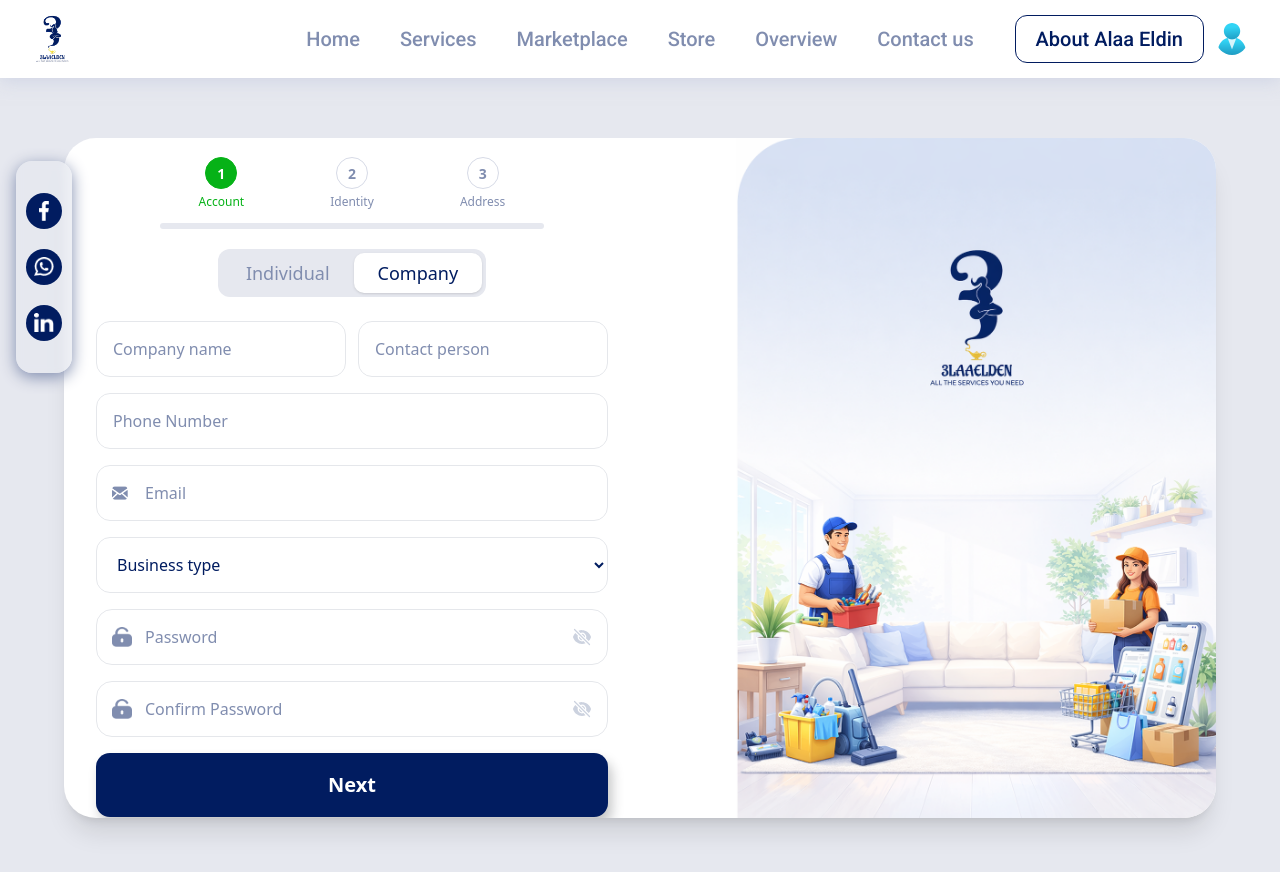
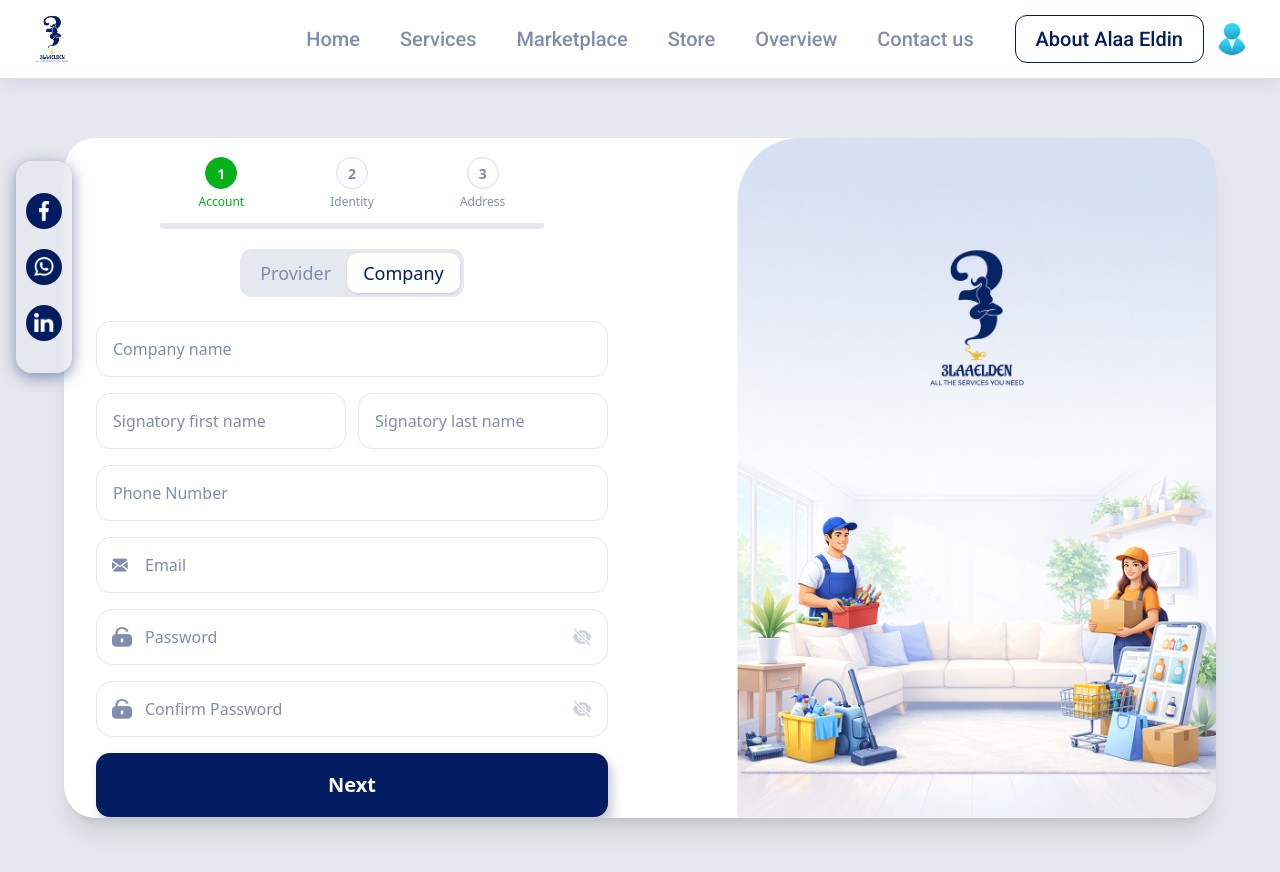
Before and after one commit to yassersalem74/ALAA-ELDIEN, a React (Vite) app: page /signup in a window 1280 px wide. Both pictures are taken after a click on the button "Company". Shown: the top 872 px of the page. Built offline with nearby package versions, Linux system fonts and the light colour scheme; no server answers.

Commit message:
Feature/ added auth flow for company

```diff
--- a/src/api/auth/auth.endpoints.js
+++ b/src/api/auth/auth.endpoints.js
@@ -1,6 +1,8 @@
 export const AUTH_ENDPOINTS = {
   REGISTER: "/api/v1/authentication/register",
+  COMPANY_REGISTER: "/api/v1/authentication/company/register",
   VERIFY_EMAIL: "/api/v1/authentication/verify-email",
+  COMPANY_VERIFY_EMAIL: "/api/v1/authentication/company/verify-email",
   RESEND_EMAIL_VERIFICATION: "/api/v1/authentication/resend-email-verification",
   LOGIN: "/api/v1/authentication/login",
   FORGET_PASSWORD: "/api/v1/authentication/forget-password",
--- a/src/components/auth/forms/login/LoginForm.jsx
+++ b/src/components/auth/forms/login/LoginForm.jsx
@@ -31,6 +31,28 @@ const getAuthToken = (data) =>
   data?.user?.token;
 
 const getAuthUser = (data) => data?.user || data?.data?.user;
+
+const ACCOUNT_TYPE_OPTIONS = [
+  { id: "individual", label: "Provider" },
+  { id: "company", label: "Company" },
+];
+
+const ACCOUNT_TYPE_LABELS = {
+  individual: "Provider",
+  company: "Company",
+};
+
+const normalizeAccountType = (value) => {
+  const normalizedValue = String(value || "").trim().toLowerCase();
+
+  if (!normalizedValue) return "";
+  if (normalizedValue.includes("company")) return "company";
+
+  return "individual";
+};
+
+const getAccountTypeLabel = (accountType) =>
+  ACCOUNT_TYPE_LABELS[accountType] || accountType;
 
 export default function LoginForm() {
   const [accountType, setAccountType] = useState("individual");
@@ -86,13 +108,16 @@ export default function LoginForm() {
 
       const token = getAuthToken(res);
       const user = getAuthUser(res);
-      const currentUser = user || {
+      const currentUser = {
+        ...(user || {}),
         email: data.email,
         accountType,
       };
 
-      // Validate account type matches
-      const userAccountType = user?.accountType || user?.type || accountType;
+      const userAccountType = normalizeAccountType(
+        user?.accountType || user?.type || user?.role || accountType
+      );
+
       if (userAccountType && userAccountType !== accountType) {
         const errorMessage = "Invalid email or password.";
 
@@ -124,7 +149,9 @@ export default function LoginForm() {
 
       showToast(
         "success",
-        `Logged in successfully as ${accountType} with email: ${data.email}.`
+        `Logged in successfully as ${getAccountTypeLabel(
+          accountType
+        )} with email: ${data.email}.`
       );
 
       setTimeout(() => {
@@ -178,31 +205,21 @@ export default function LoginForm() {
               {/* Account Type */}
               <div className="flex justify-center">
                 <div className="flex bg-[#E6E8EF] rounded-xl p-1 text-sm sm:text-lg">
+                  {ACCOUNT_TYPE_OPTIONS.map((option) => (
                     <button
+                      key={option.id}
                       type="button"
-                    aria-pressed={accountType === "individual"}
-                    onClick={() => handleAccountTypeChange("individual")}
-                    className={`px-6 py-1.5 rounded-[10px] transition-all duration-300 cursor-pointer ${
-                      accountType === "individual"
+                      aria-pressed={accountType === option.id}
+                      onClick={() => handleAccountTypeChange(option.id)}
+                      className={`px-4 py-1.5 rounded-[10px] transition-all duration-300 ${
+                        accountType === option.id
                           ? "bg-white text-[#011C60] shadow"
-                        : "text-[#808DAF]"
+                          : "cursor-pointer text-[#808DAF]"
                       }`}
                     >
-                    Individual
+                      {option.label}
                     </button>
-
-                  <button
-                    type="button"
-                    aria-pressed={accountType === "company"}
-                    onClick={() => handleAccountTypeChange("company")}
-                    className={`px-6 py-1.5 rounded-[10px] transition-all duration-300 cursor-pointer ${
-                      accountType === "company"
-                        ? "bg-white text-[#011C60] shadow"
-                        : "text-[#808DAF]"
-                    }`}
-                  >
-                    Company
-                  </button>
+                  ))}
                 </div>
               </div>
 
@@ -318,7 +335,7 @@ export default function LoginForm() {
               <p className="text-center text-[14px] sm:text-[18px] leading-6 text-[#808DAF]">
                 Don’t have an account?{" "}
                 <span
-                 onClick={() => navigate("/signup")}
+                 onClick={() => navigate("/signup", { state: { accountType } })}
                   className="
                         text-[#011C60] font-semibold cursor-pointer
 
--- a/src/components/auth/forms/signup-company/StepOneInfo.jsx
+++ b/src/components/auth/forms/signup-company/StepOneInfo.jsx
@@ -1,7 +1,11 @@
+import { useEffect } from "react";
 import { useForm, useWatch } from "react-hook-form";
-import { useEffect } from "react";
 import PasswordToggle from "../../../common/PasswordToggle";
 import emailIcon from "../../../../assets/images/auth/email.png";
+
+const NAME_PATTERN = /^[A-Za-z ]+$/;
+const PASSWORD_PATTERN =
+  /^(?=.*[a-z])(?=.*[A-Z])(?=.*\d)(?=.*[@$!%*?&+])\S{8,50}$/;
 
 export default function StepOneInfo({
   onNext,
@@ -25,7 +29,6 @@ export default function StepOneInfo({
     name: "password",
   });
 
-  // 🔥 revalidate confirm password when password changes
   useEffect(() => {
     if (password) {
       trigger("confirmPassword");
@@ -33,7 +36,7 @@ export default function StepOneInfo({
   }, [password, trigger]);
 
   const onSubmit = (data) => {
-    console.log("STEP 1 DATA ✅", data);
+    console.log("COMPANY STEP 1 DATA", data);
     onNext(data);
   };
 
@@ -49,57 +52,109 @@ export default function StepOneInfo({
       onSubmit={handleSubmit(onSubmit, handleInvalidSubmit)}
       className="space-y-4"
     >
+      <div>
+        <input
+          placeholder="Company name"
+          {...register("companyName", {
+            required: "Company name is required",
+            minLength: {
+              value: 3,
+              message: "Company name must be at least 3 characters",
+            },
+            maxLength: {
+              value: 200,
+              message: "Company name must be 200 characters or less",
+            },
+          })}
+          className={`w-full h-12 sm:h-14 rounded-[14px]
+          px-4 text-[12px] sm:text-[16px]
+          placeholder:text-[#808DAF] text-[#011C60]
+          border ${
+            errors.companyName
+              ? "border-red-500 focus:border-red-500"
+              : "border-gray-200 focus:border-[#011C60]"
+          }
+          outline-none`}
+        />
+        {errors.companyName && (
+          <span className="text-red-500 text-xs">
+            {errors.companyName.message}
+          </span>
+        )}
+      </div>
 
-      {/* Company Details */}
       <div className="flex gap-3">
         <div className="w-1/2">
           <input
-            placeholder="Company name"
-            {...register("firstName", {
-              required: "Company name is required",
+            placeholder="Signatory first name"
+            {...register("signatoryFirstName", {
+              required: "Signatory first name is required",
+              minLength: {
+                value: 3,
+                message: "First name must be at least 3 characters",
+              },
+              maxLength: {
+                value: 50,
+                message: "First name must be 50 characters or less",
+              },
+              pattern: {
+                value: NAME_PATTERN,
+                message: "First name can contain letters and spaces only",
+              },
             })}
             className={`w-full h-12 sm:h-14 rounded-[14px]
             px-4 text-[12px] sm:text-[16px]
             placeholder:text-[#808DAF] text-[#011C60]
             border ${
-              errors.firstName
+              errors.signatoryFirstName
                 ? "border-red-500 focus:border-red-500"
                 : "border-gray-200 focus:border-[#011C60]"
             }
             outline-none`}
           />
-          {errors.firstName && (
+          {errors.signatoryFirstName && (
             <span className="text-red-500 text-xs">
-              {errors.firstName.message}
+              {errors.signatoryFirstName.message}
             </span>
           )}
         </div>
 
         <div className="w-1/2">
           <input
-            placeholder="Contact person"
-            {...register("lastName", {
-              required: "Contact person is required",
+            placeholder="Signatory last name"
+            {...register("signatoryLastName", {
+              required: "Signatory last name is required",
+              minLength: {
+                value: 3,
+                message: "Last name must be at least 3 characters",
+              },
+              maxLength: {
+                value: 50,
+                message: "Last name must be 50 characters or less",
+              },
+              pattern: {
+                value: NAME_PATTERN,
+                message: "Last name can contain letters and spaces only",
+              },
             })}
             className={`w-full h-12 sm:h-14 rounded-[14px]
             px-4 text-[12px] sm:text-[16px]
             placeholder:text-[#808DAF] text-[#011C60]
             border ${
-              errors.lastName
+              errors.signatoryLastName
                 ? "border-red-500 focus:border-red-500"
                 : "border-gray-200 focus:border-[#011C60]"
             }
             outline-none`}
           />
-          {errors.lastName && (
+          {errors.signatoryLastName && (
             <span className="text-red-500 text-xs">
-              {errors.lastName.message}
+              {errors.signatoryLastName.message}
             </span>
           )}
         </div>
       </div>
 
-      {/* Phone */}
       <div>
         <input
           placeholder="Phone Number"
@@ -127,12 +182,15 @@ export default function StepOneInfo({
         )}
       </div>
 
-      {/* Email */}
       <div className="relative">
         <input
           placeholder="Email"
           {...register("email", {
             required: "Email is required",
+            maxLength: {
+              value: 200,
+              message: "Email must be 200 characters or less",
+            },
             pattern: {
               value: /^\S+@\S+\.\S+$/,
               message: "Invalid email format",
@@ -150,6 +208,7 @@ export default function StepOneInfo({
         />
         <img
           src={emailIcon}
+          alt=""
           className="w-4 absolute left-4 top-1/2 -translate-y-1/2"
         />
 
@@ -160,51 +219,16 @@ export default function StepOneInfo({
         )}
       </div>
 
-      {/* Business Type */}
-      <div>
-        <select
-          {...register("permission", {
-            required: "Business type is required",
-          })}
-          className={`w-full h-12 sm:h-14 rounded-[14px] px-4
-          text-[12px] sm:text-[16px]
-          text-[#011C60]
-          border ${
-            errors.permission
-              ? "border-red-500 focus:border-red-500"
-              : "border-gray-200 focus:border-[#011C60]"
-          }
-          outline-none`}
-        >
-          <option value="">Business type</option>
-          <option value="service">Service Provider</option>
-          <option value="realEstate">Real Estate</option>
-          <option value="marketplace">Marketplace Seller</option>
-          <option value="stores">Store</option>
-        </select>
-        {errors.permission && (
-          <span className="text-red-500 text-xs">
-            {errors.permission.message}
-          </span>
-        )}
-      </div>
-
-      {/* Password */}
       <div>
         <PasswordToggle
           register={register}
           name="password"
           validation={{
             required: "Password is required",
-            minLength: {
-              value: 8,
-              message: "Password must be at least 8 characters",
-            },
             pattern: {
-              value:
-                /^(?=.*[a-z])(?=.*[A-Z])(?=.*\d)(?=.*[^A-Za-z0-9]).+$/,
+              value: PASSWORD_PATTERN,
               message:
-                "Password must include uppercase, lowercase, number, and symbol",
+                "Password must include uppercase, lowercase, number, and one of @$!%*?&+",
             },
           }}
         />
@@ -215,7 +239,6 @@ export default function StepOneInfo({
         )}
       </div>
 
-      {/* Confirm Password */}
       <div>
         <PasswordToggle
           register={register}
@@ -237,7 +260,6 @@ export default function StepOneInfo({
         )}
       </div>
 
-      {/* Button */}
       <button
         type="submit"
         className="
@@ -255,7 +277,6 @@ export default function StepOneInfo({
         Next
       </button>
 
-      {/* Footer */}
       <p className="text-center text-[12px] sm:text-[16px] text-[#808DAF]">
         Already have an account?{" "}
         <span
@@ -265,7 +286,6 @@ export default function StepOneInfo({
           Sign in
         </span>
       </p>
-
     </form>
   );
 }
--- a/src/components/auth/forms/signup-individual/SignupForm.jsx
+++ b/src/components/auth/forms/signup-individual/SignupForm.jsx
@@ -1,5 +1,5 @@
 import { useState } from "react";
-import { useNavigate } from "react-router-dom";
+import { useLocation, useNavigate } from "react-router-dom";
 
 import IndividualStepOneInfo from "./StepOneInfo";
 import IndividualStepThreeAddress from "./StepThreeAddress";
@@ -11,8 +11,10 @@ import VerificationForm from "../VerificationForm";
 import Toast from "../../../common/Toast";
 
 import {
+  registerCompany,
   registerUser,
   resendEmailVerification,
+  verifyCompanyEmail,
   verifyEmail,
 } from "../../../../api/auth/auth.api";
 
@@ -58,7 +60,7 @@ const getApiErrorMessage = (error) => {
 
 const getAccountName = (data, type) => {
   if (type === "company") {
-    return data.firstName || "company account";
+    return data.companyName || "company account";
   }
 
   return [data.firstName, data.lastName].filter(Boolean).join(" ");
@@ -70,10 +72,26 @@ const signupSteps = [
   { number: 3, label: "Address" },
 ];
 
+const ACCOUNT_TYPE_OPTIONS = [
+  { id: "individual", label: "Provider" },
+  { id: "company", label: "Company" },
+];
+
+const ACCOUNT_TYPE_LABELS = {
+  individual: "Provider",
+  company: "Company",
+};
+
 const hasValue = (value) => value !== undefined && value !== null && value !== "";
 
+const getAccountTypeLabel = (accountType) =>
+  ACCOUNT_TYPE_LABELS[accountType] || accountType;
+
 export default function SignupForm() {
-  const [type, setType] = useState("individual");
+  const location = useLocation();
+  const initialAccountType =
+    location.state?.accountType === "company" ? "company" : "individual";
+  const [type, setType] = useState(initialAccountType);
   const [step, setStep] = useState(1);
   const [formData, setFormData] = useState({});
   const [invalidSteps, setInvalidSteps] = useState([]);
@@ -94,13 +112,13 @@ export default function SignupForm() {
   };
 
   const titles = {
-    1: type === "company" ? "Create Company Account" : "Create Your Account",
+    1: type === "company" ? "Create Company Account" : "Create Provider Account",
     2: "Verify Your Identity",
     3: "Add Address",
     4: "Verify Email",
   };
 
-  const buildRegisterForm = (allData) => {
+  const buildIndividualRegisterForm = (allData) => {
     const form = new FormData();
 
     appendIfPresent(form, "firstName", allData.firstName);
@@ -128,16 +146,48 @@ export default function SignupForm() {
     return form;
   };
 
+  const buildCompanyRegisterForm = (allData) => {
+    const form = new FormData();
+
+    appendIfPresent(form, "name", allData.companyName);
+    appendIfPresent(form, "email", allData.email);
+    appendIfPresent(form, "password", allData.password);
+    appendIfPresent(form, "signatoryFirstName", allData.signatoryFirstName);
+    appendIfPresent(form, "signatoryLastName", allData.signatoryLastName);
+    appendIfPresent(form, "signatoryNationalId", allData.signatoryNationalId);
+    appendIfPresent(form, "phoneNumber", allData.phone);
+
+    form.append("language", "en");
+
+    appendIfPresent(
+      form,
+      "imageSignatoryNationalId",
+      allData.imageSignatoryNationalId
+    );
+    appendIfPresent(form, "imageTaxRegistration", allData.imageTaxRegistration);
+    appendIfPresent(form, "logo", allData.logo);
+    appendIfPresent(form, "imageCR", allData.imageCR);
+
+    appendIfPresent(form, "neighborhoodId", allData.areaId);
+    appendIfPresent(form, "street", allData.streetName);
+    appendIfPresent(form, "apartment", allData.apartment);
+    appendIfPresent(form, "floor", allData.floorNumber);
+    appendIfPresent(form, "building", allData.buildingNumber);
+    appendIfPresent(form, "details", allData.additionalDetails);
+
+    return form;
+  };
+
   const isStepComplete = (stepNumber, data = formData) => {
     if (stepNumber === 1) {
       const requiredFields =
         type === "company"
           ? [
-              "firstName",
-              "lastName",
+              "companyName",
+              "signatoryFirstName",
+              "signatoryLastName",
               "phone",
               "email",
-              "permission",
               "password",
               "confirmPassword",
             ]
@@ -157,6 +207,15 @@ export default function SignupForm() {
     }
 
     if (stepNumber === 2) {
+      if (type === "company") {
+        return (
+          /^[23][0-9]{13}$/.test(data.signatoryNationalId || "") &&
+          hasValue(data.imageSignatoryNationalId) &&
+          hasValue(data.imageTaxRegistration) &&
+          hasValue(data.logo)
+        );
+      }
+
       return (
         /^[0-9]{14}$/.test(data.idNumber || "") &&
         hasValue(data.front) &&
@@ -208,14 +267,21 @@ export default function SignupForm() {
     setApiSuccess("");
 
     try {
-      const res = await registerUser(buildRegisterForm(allData));
+      const res =
+        type === "company"
+          ? await registerCompany(buildCompanyRegisterForm(allData))
+          : await registerUser(buildIndividualRegisterForm(allData));
 
       console.log("REGISTER RESPONSE", res);
       setRegisteredEmail(allData.email);
       localStorage.setItem("pendingSignupAccountType", type);
 
       const accountName = getAccountName(allData, type);
-      const message = `Signed up successfully as ${type} with name: ${accountName}. Enter the verification code sent to ${allData.email}.`;
+      const message = `Signed up successfully as ${getAccountTypeLabel(
+        type
+      )} with name: ${accountName}. Enter the verification code sent to ${
+        allData.email
+      }.`;
 
       setApiSuccess(message);
       showToast("success", message);
@@ -371,29 +437,21 @@ export default function SignupForm() {
           {step === 1 && (
             <div className="flex justify-center">
               <div className="flex bg-[#E6E8EF] rounded-xl p-1 mb-6 text-sm sm:text-lg">
+                {ACCOUNT_TYPE_OPTIONS.map((option) => (
                   <button
+                    key={option.id}
                     type="button"
-                  onClick={() => handleAccountTypeChange("individual")}
-                  className={`px-6 py-1.5 rounded-[10px] transition-all duration-300 cursor-pointer ${
-                    type === "individual"
+                    aria-pressed={type === option.id}
+                    onClick={() => handleAccountTypeChange(option.id)}
+                    className={`px-4 py-1.5 rounded-[10px] transition-all duration-300 ${
+                      type === option.id
                         ? "bg-white text-[#011C60] shadow"
-                      : "text-[#808DAF]"
+                        : "cursor-pointer text-[#808DAF]"
                     }`}
                   >
-                  Individual
+                    {option.label}
                   </button>
-
-                <button
-                  type="button"
-                  onClick={() => handleAccountTypeChange("company")}
-                  className={`px-6 py-1.5 rounded-[10px] transition-all duration-300 cursor-pointer ${
-                    type === "company"
-                      ? "bg-white text-[#011C60] shadow"
-                      : "text-[#808DAF]"
-                  }`}
-                >
-                  Company
-                </button>
+                ))}
               </div>
             </div>
           )}
@@ -474,10 +532,14 @@ export default function SignupForm() {
                   setApiSuccess("");
 
                   try {
-                    const res = await verifyEmail({
+                    const verifyPayload = {
                       email: registeredEmail || formData.email,
                       code: otpCode,
-                    });
+                    };
+                    const res =
+                      type === "company"
+                        ? await verifyCompanyEmail(verifyPayload)
+                        : await verifyEmail(verifyPayload);
 
                     console.log("VERIFY EMAIL RESPONSE", res);
                     const message = `Email verified successfully for ${
--- a/src/data/serviceFlowData.js
+++ b/src/data/serviceFlowData.js
@@ -21,9 +21,9 @@ const unique = (items) => [...new Set(items)];
 
 export const PROVIDER_TYPE_OPTIONS = [
   { id: "all", label: "All Providers" },
-  { id: "individual", label: "Individual" },
+  { id: "individual", label: "Provider" },
   { id: "company", label: "Company" },
-  { id: "alaa-eldien", label: "Alaa Eldien" },
+  { id: "alaa-eldien", label: "AlaaEldin" },
 ];
 
 export const PRICE_RANGE_OPTIONS = [
--- a/src/pages/service/ServiceCategoryPage.jsx
+++ b/src/pages/service/ServiceCategoryPage.jsx
@@ -35,12 +35,12 @@ import {
 const PAGE_SIZE = 10;
 
 const PROVIDER_TYPE_OPTIONS = [
-  { id: "individual", label: "Individual" },
+  { id: "individual", label: "Provider" },
   { id: "company", label: "Company" },
-  { id: "alaa-eldien", label: "Alaa Eldien" },
+  { id: "alaa-eldien", label: "AlaaEldin" },
 ];
 
-const COMING_SOON_PROVIDER_TYPES = new Set(["company", "alaa-eldien"]);
+const COMING_SOON_PROVIDER_TYPES = new Set(["alaa-eldien"]);
 
 const normalizeFilterText = (value) =>
   String(value || "")
@@ -57,9 +57,9 @@ const isLastPageExceededError = (error) => {
 
 function ComingSoonState({ providerType }) {
   const title =
-    providerType === "company"
-      ? "Company services are coming soon"
-      : "Alaa Eldien services are coming soon";
+    providerType === "alaa-eldien"
+      ? "AlaaEldin services are coming soon"
+      : "This provider role is coming soon";
 
   return (
     <section className="mt-8 overflow-hidden rounded-[24px] border border-[#E6E8EF] bg-white shadow-[0px_16px_44px_rgba(1,28,96,0.08)]">
@@ -72,8 +72,8 @@ function ComingSoonState({ providerType }) {
             {title}
           </h2>
           <p className="mt-3 max-w-[620px] font-['Roboto'] text-[16px] leading-7 text-[#808DAF] sm:text-[18px]">
-            We are preparing this provider experience. For now, individual
-            providers are ready to browse, filter, and book.
+            We are preparing this provider experience. For now, Provider and
+            Company services are ready to browse, filter, and book.
           </p>
         </div>
 
@@ -364,7 +364,7 @@ export default function ServiceCategoryPage() {
         <div className="mt-8">
           <ServicePageIntro
             title={category.title}
-            description="Choose from live individual providers and filter by location."
+            description="Choose from live Provider and Company services, then filter by location."
           />
         </div>
 
--- a/src/pages/service/serviceApiMappers.js
+++ b/src/pages/service/serviceApiMappers.js
@@ -9,6 +9,7 @@ export const CATEGORY_API_NAMES = {
 export const ROLE_QUERY_VALUES = {
   individual: "Provider",
   company: "Company",
+  "alaa-eldien": "AlaaEldin",
 };
 
 export const WEEKDAY_NAMES = [
```
Also changed, not shown: src/api/auth/auth.api.js (+16 -0 lines), src/components/auth/forms/signup-company/StepTwoVerify.jsx (+94 -100 lines), src/components/common/Toast.jsx (+7 -1 lines). Lines whose indentation alone changed are shown as unchanged.
